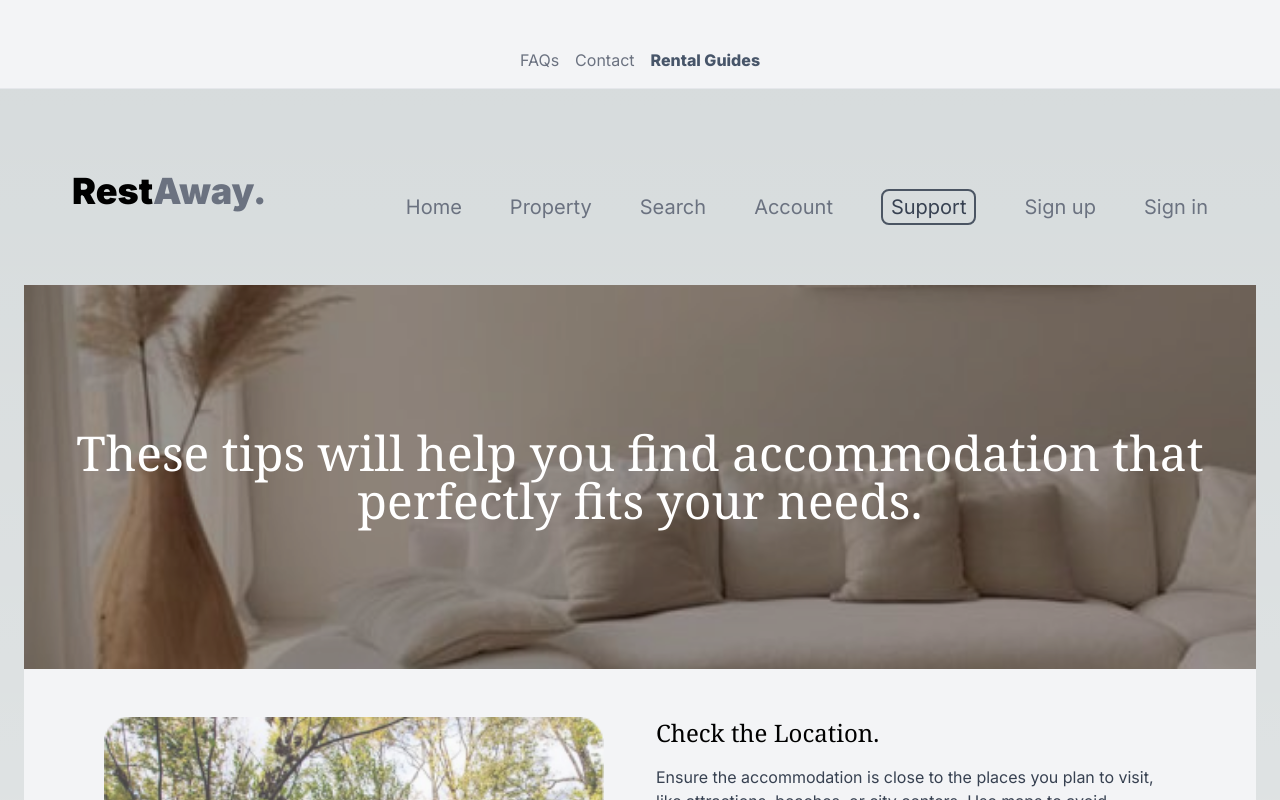
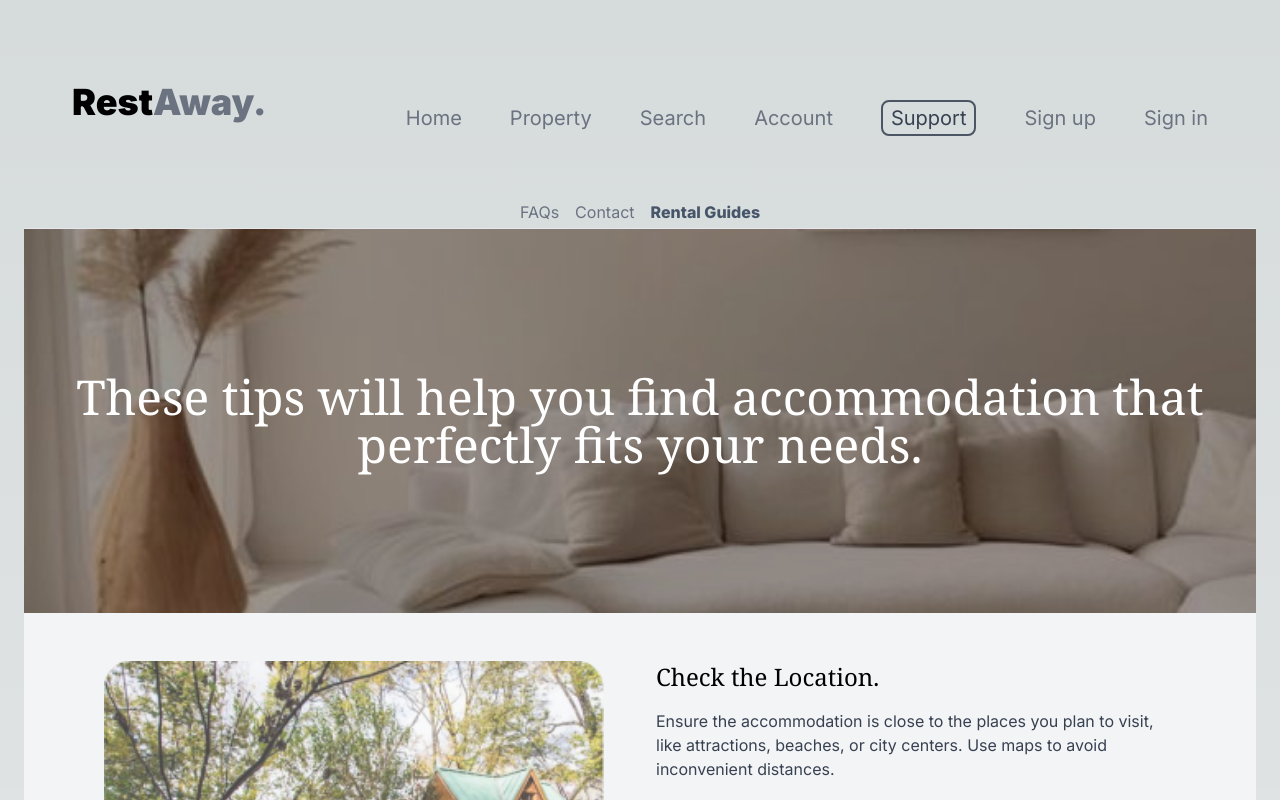
Before and after one commit to dariamilic/korisnicka-sucelja, a Next.js app in the folder rest_away_booking_project/: page /support/rental_guides in a window 1280 px wide. Shown: the top 800 px of the page. Built offline with nearby package versions, Linux system fonts and the light colour scheme.

Commit message:
side navigation set under the main nav

```diff
--- a/rest_away_booking_project/src/app/support/FAQs/page.tsx
+++ b/rest_away_booking_project/src/app/support/FAQs/page.tsx
@@ -1,5 +1,6 @@
 'use client';
 import { Navigation } from "@/components/navigation";
+import { SideNavigation } from "../_components/navigation";
 import { useState, useCallback } from "react";
 
 const FAQ = () => {
@@ -52,6 +53,8 @@ export default function SupportFAQsPage() {
   return (
     <>
       <Navigation isOpen={isOpen} setIsOpen={handleSetIsOpen} />
+      <SideNavigation />
+
       <FAQ />
     </>
   );
--- a/rest_away_booking_project/src/app/support/_components/navigation.tsx
+++ b/rest_away_booking_project/src/app/support/_components/navigation.tsx
@@ -34,7 +34,7 @@ function processPage(page: Page, index: number, pathname: string) {
     </li>
   );
 }
-export function Navigation() {
+export function SideNavigation() {
   const pathname = usePathname();
   console.log(pathname);
   return (
--- a/rest_away_booking_project/src/app/support/contact/page.tsx
+++ b/rest_away_booking_project/src/app/support/contact/page.tsx
@@ -1,5 +1,6 @@
 'use client'
 import { Navigation } from "@/components/navigation";
+import { SideNavigation } from "../_components/navigation";
 import { useState, useCallback } from "react";
 
 export default function SupportContactPage() {
@@ -12,6 +13,9 @@ export default function SupportContactPage() {
     return (
     <>
       <Navigation isOpen={isOpen } setIsOpen={handleSetIsOpen} />
+      <div className="flex justify-center bg-gray-100 p-1 border-b">
+             <SideNavigation/>
+             </div>
       <div className="bg-gray-100 min-h-screen flex flex-col items-center py-10">
       {/* Header */}
       <div className="text-center mb-10">
--- a/rest_away_booking_project/src/app/support/layout.tsx
+++ b/rest_away_booking_project/src/app/support/layout.tsx
@@ -1,6 +1,4 @@
 import type { Metadata } from "next";
-import { Navigation } from "./_components/navigation";
-
 export const metadata: Metadata = {
   title: "Support",
 };
@@ -12,11 +10,6 @@ export default function AccountLayout({
  }) {
    return (
      <section>
-       {/* Sporedna navigacija između glavne navigacije i sadržaja */}
-       <div className="flex justify-center bg-gray-100 p-4 border-b">
-         <Navigation />
-       </div>
-
        {/* Glavni sadržaj stranice */}
        <main className="p-6">
          {children}
--- a/rest_away_booking_project/src/app/support/page.tsx
+++ b/rest_away_booking_project/src/app/support/page.tsx
@@ -1,6 +1,8 @@
 "use client";
 import { Navigation } from "@/components/navigation";
 import {useState, useCallback} from "react";
+import { SideNavigation } from "./_components/navigation";
+
 
 export default function Account() {
   const [isOpen, setIsOpen] = useState(false);
@@ -13,7 +15,12 @@ export default function Account() {
   return (
     <main>
       <Navigation isOpen={isOpen} setIsOpen={handleSetIsOpen} />
+       {/* Sporedna navigacija između glavne navigacije i sadržaja */}
+             <div className="flex justify-center bg-gray-100 p-1 border-b">
+             <SideNavigation/>
+             </div>
       <header  className="flex min-h-screen flex-col items-center p-10">
+
       <h1 className="text-6xl font-extrabold tracking-tight">Support</h1>
       </header>
     </main>
--- a/rest_away_booking_project/src/app/support/rental_guides/page.tsx
+++ b/rest_away_booking_project/src/app/support/rental_guides/page.tsx
@@ -1,5 +1,6 @@
 'use client';
 import { Navigation } from "@/components/navigation";
+import { SideNavigation } from "../_components/navigation";
 import { useState, useCallback } from "react";
 import Image from 'next/image';
 
@@ -47,7 +48,9 @@ export default function SupportRentalGuidesPage() {
   return (
     <>
       <Navigation isOpen={isOpen} setIsOpen={handleSetIsOpen} />
-      <div className="bg-gray-100 min-h-screen">
+      <div className="flex justify-center p-1 border-b">
+             <SideNavigation/>
+             </div>      <div className="bg-gray-100 min-h-screen">
         {/* Hero Section with Background Image */}
         <div className="relative h-96 flex items-center justify-center">
           {/* Background Image */}
--- a/rest_away_booking_project/src/components/navigation.tsx
+++ b/rest_away_booking_project/src/components/navigation.tsx
@@ -1,4 +1,4 @@
-"use client";
+-+"use client";
 
 import Link from "next/link";
 import { usePathname } from "next/navigation";
@@ -94,7 +94,7 @@ export function Navigation({ setIsOpen }: NavigationProps) {
 
 
   return (
-    <nav className=" flex justify-between items-center space-x-5 mt-8 mb-12 mr-12">
+    <nav className=" flex justify-between items-center space-x-5 mt-8 mb-4 mr-12">
       <Link href="/">
         <Logo className="text-3xl ml-12" />
       </Link>
```
